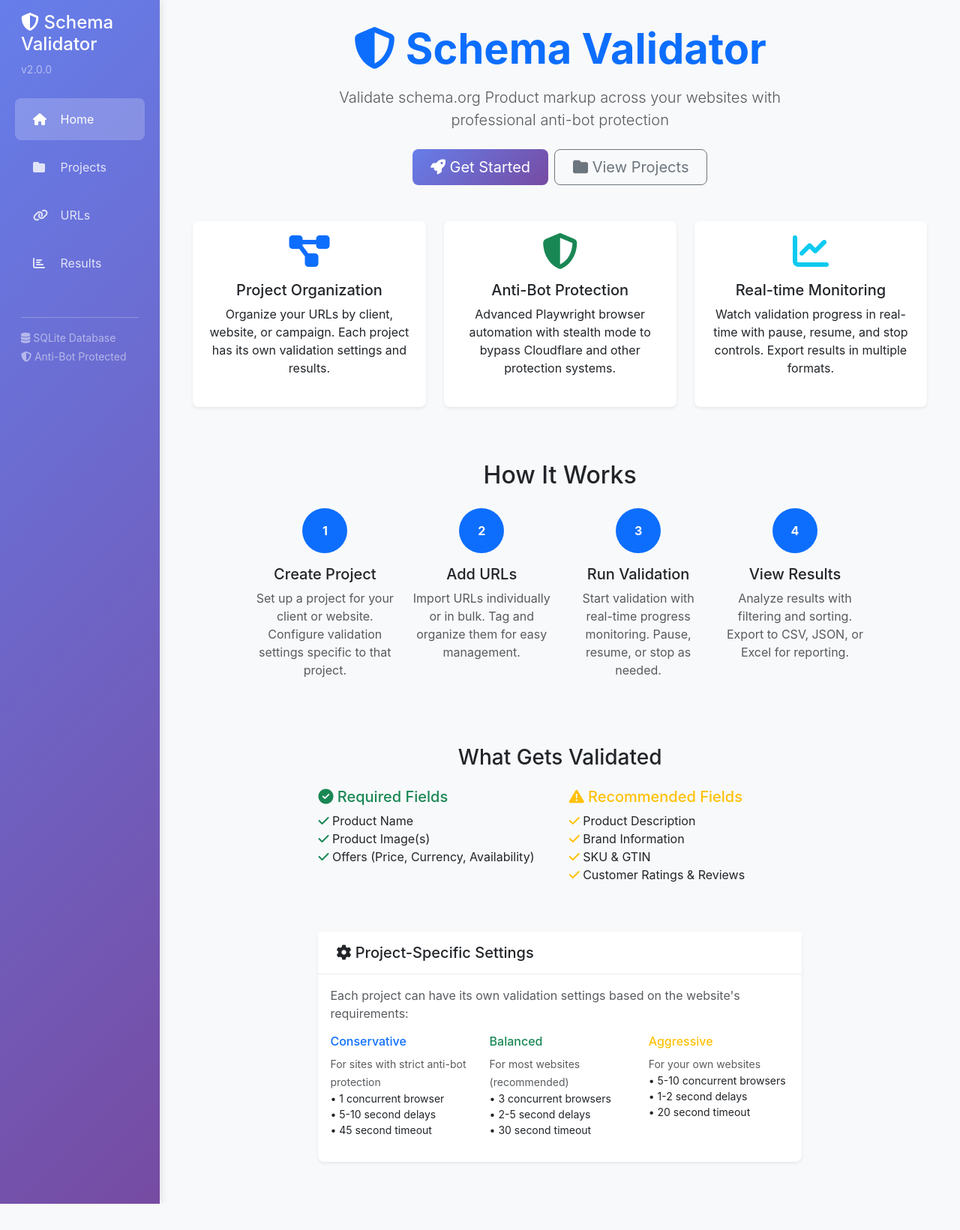
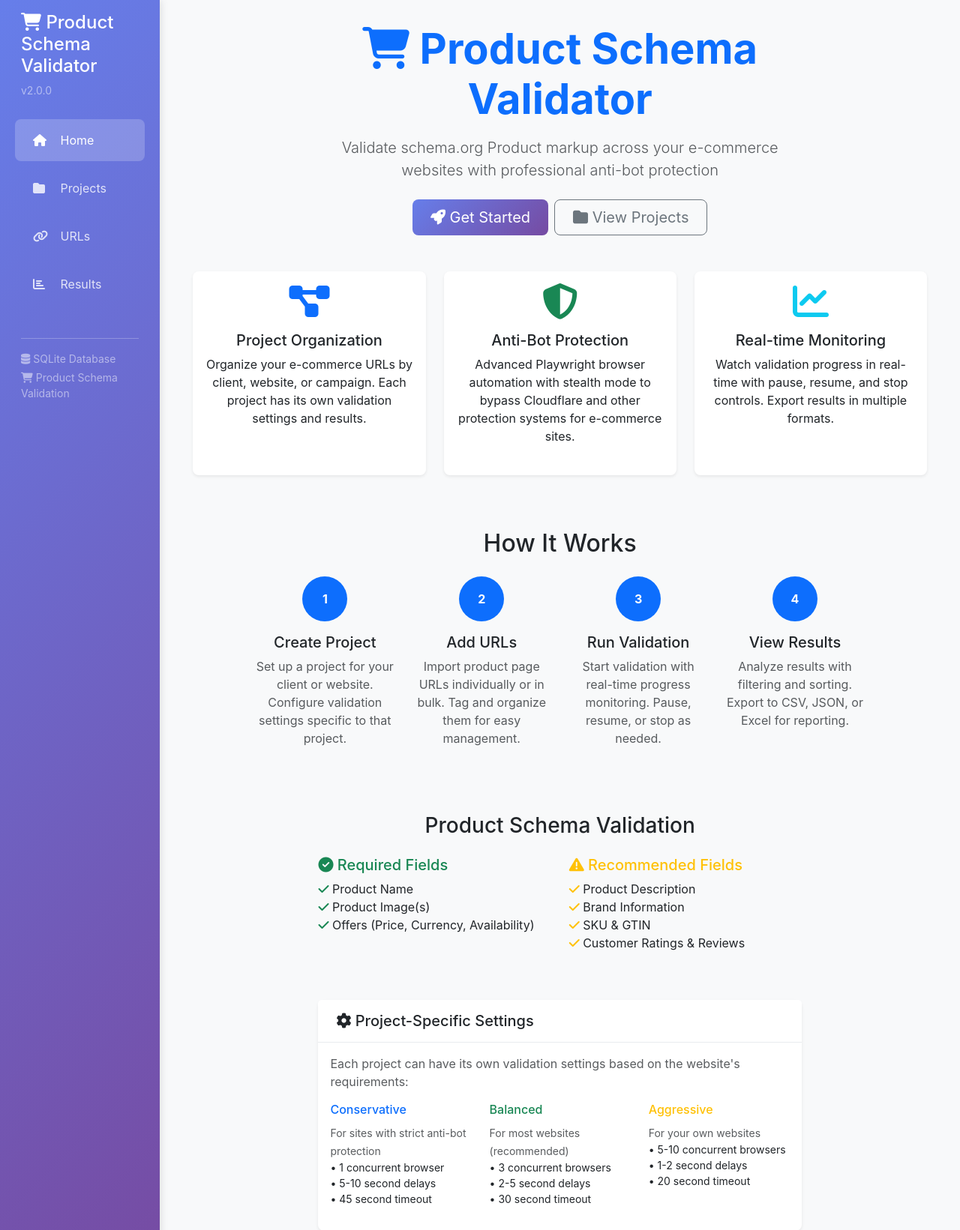
Before and after one commit to jefflouella/product-schema-validator, a Flask app: page / in a window 1280 px wide. Shown: the top 1641 px of the page at 75% size. Before the commit the page ends 1606 px from the top, so only its background shows below. Run offline with Flask 3, Linux system fonts and the light colour scheme; some libraries are stand-ins or nearby versions.

Commit message:
Update branding to 'Product Schema Validator'
- Change all references from 'Schema Validator' to 'Product Schema Validator'
- Update icons from shield to shopping cart to reflect product focus
- Emphasize e-commerce and product page validation throughout
- Update page titles, headers, and descriptions
- Clarify that this is specifically for schema.org Product markup validation

```diff
--- a/schema_validator/__main__.py
+++ b/schema_validator/__main__.py
@@ -13,7 +13,7 @@ def main():
         from schema_validator.config import Config
 
         print("=" * 60)
-        print("Schema Validator - Web Interface")
+        print("Product Schema Validator - Web Interface")
         print("=" * 60)
         print(f"Starting server on http://{Config.HOST}:{Config.PORT}")
         print("Press CTRL+C to stop")
--- a/schema_validator/web/templates/base.html
+++ b/schema_validator/web/templates/base.html
@@ -160,7 +160,7 @@
                 <div class="position-sticky pt-3">
                     <div class="px-3 mb-4">
                         <h4 class="text-white">
-                            <i class="fas fa-shield-alt"></i> Schema Validator
+                            <i class="fas fa-shopping-cart"></i> Product Schema Validator
                         </h4>
                         <p class="text-white-50 small mb-0">v2.0.0</p>
                     </div>
@@ -192,7 +192,7 @@
                         <hr class="bg-white opacity-25">
                         <div class="text-white-50 small">
                             <p class="mb-1"><i class="fas fa-database"></i> SQLite Database</p>
-                            <p class="mb-1"><i class="fas fa-shield-alt"></i> Anti-Bot Protected</p>
+                            <p class="mb-1"><i class="fas fa-shopping-cart"></i> Product Schema Validation</p>
                         </div>
                     </div>
                 </div>
--- a/schema_validator/web/templates/home.html
+++ b/schema_validator/web/templates/home.html
@@ -1,6 +1,6 @@
 {% extends "base.html" %}
 
-{% block title %}Welcome - Schema Validator{% endblock %}
+{% block title %}Welcome - Product Schema Validator{% endblock %}
 
 {% block content %}
 <div class="container-fluid">
@@ -9,10 +9,10 @@
         <div class="col-lg-8">
             <div class="text-center mb-5">
                 <h1 class="display-4 fw-bold text-primary mb-3">
-                    <i class="fas fa-shield-alt"></i> Schema Validator
+                    <i class="fas fa-shopping-cart"></i> Product Schema Validator
                 </h1>
                 <p class="lead text-muted mb-4">
-                    Validate schema.org Product markup across your websites with professional anti-bot protection
+                    Validate schema.org Product markup across your e-commerce websites with professional anti-bot protection
                 </p>
                 <div class="d-grid gap-2 d-md-flex justify-content-md-center">
                     <button class="btn btn-primary btn-lg px-4" onclick="startOnboarding()">
@@ -35,7 +35,7 @@
                         <i class="fas fa-project-diagram fa-3x text-primary"></i>
                     </div>
                     <h5 class="card-title">Project Organization</h5>
-                    <p class="card-text">Organize your URLs by client, website, or campaign. Each project has its own validation settings and results.</p>
+                    <p class="card-text">Organize your e-commerce URLs by client, website, or campaign. Each project has its own validation settings and results.</p>
                 </div>
             </div>
         </div>
@@ -46,7 +46,7 @@
                         <i class="fas fa-shield-alt fa-3x text-success"></i>
                     </div>
                     <h5 class="card-title">Anti-Bot Protection</h5>
-                    <p class="card-text">Advanced Playwright browser automation with stealth mode to bypass Cloudflare and other protection systems.</p>
+                    <p class="card-text">Advanced Playwright browser automation with stealth mode to bypass Cloudflare and other protection systems for e-commerce sites.</p>
                 </div>
             </div>
         </div>
@@ -80,7 +80,7 @@
                         <span class="fw-bold">2</span>
                     </div>
                     <h5>Add URLs</h5>
-                    <p class="text-muted">Import URLs individually or in bulk. Tag and organize them for easy management.</p>
+                    <p class="text-muted">Import product page URLs individually or in bulk. Tag and organize them for easy management.</p>
                 </div>
                 <div class="col-md-3 text-center mb-4">
                     <div class="bg-primary text-white rounded-circle d-inline-flex align-items-center justify-content-center mb-3" style="width: 60px; height: 60px;">
@@ -103,7 +103,7 @@
     <!-- Validation Features -->
     <div class="row mb-5">
         <div class="col-lg-8 mx-auto">
-            <h3 class="text-center mb-4">What Gets Validated</h3>
+            <h3 class="text-center mb-4">Product Schema Validation</h3>
             <div class="row">
                 <div class="col-md-6">
                     <h5 class="text-success"><i class="fas fa-check-circle"></i> Required Fields</h5>
--- a/schema_validator/web/templates/project_dashboard.html
+++ b/schema_validator/web/templates/project_dashboard.html
@@ -1,6 +1,6 @@
 {% extends "base.html" %}
 
-{% block title %}{{ project.name }} - Project Dashboard{% endblock %}
+{% block title %}{{ project.name }} - Product Schema Validator{% endblock %}
 
 {% block content %}
 <div x-data="projectDashboardApp()">
--- a/schema_validator/web/templates/projects.html
+++ b/schema_validator/web/templates/projects.html
@@ -1,6 +1,6 @@
 {% extends "base.html" %}
 
-{% block title %}Projects - Schema Validator{% endblock %}
+{% block title %}Projects - Product Schema Validator{% endblock %}
 
 {% block content %}
 <div x-data="projectsApp()">
```
